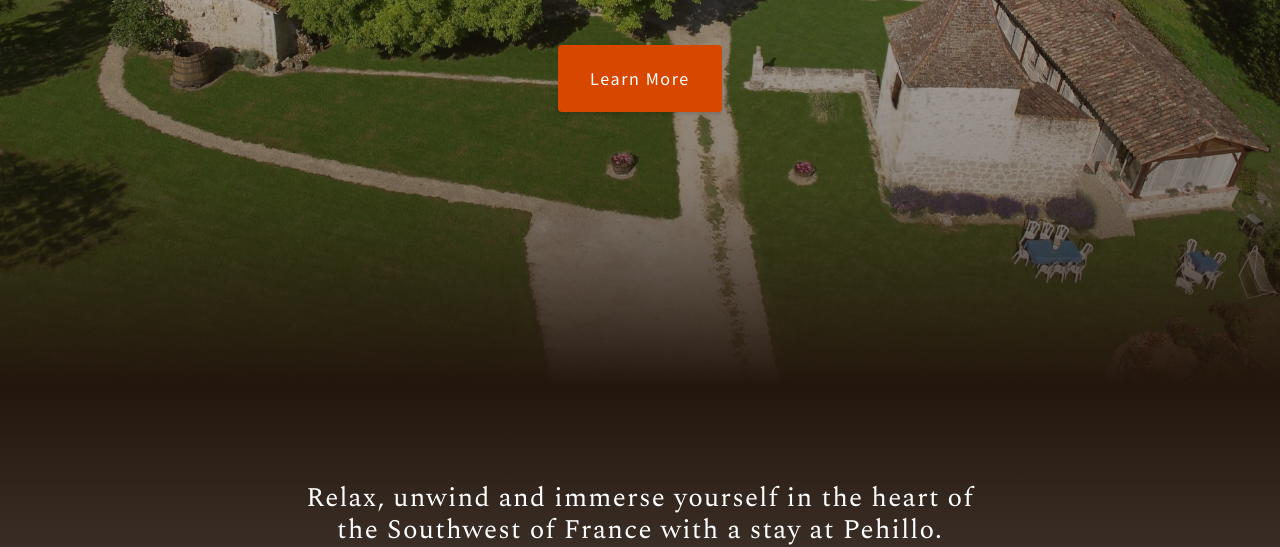
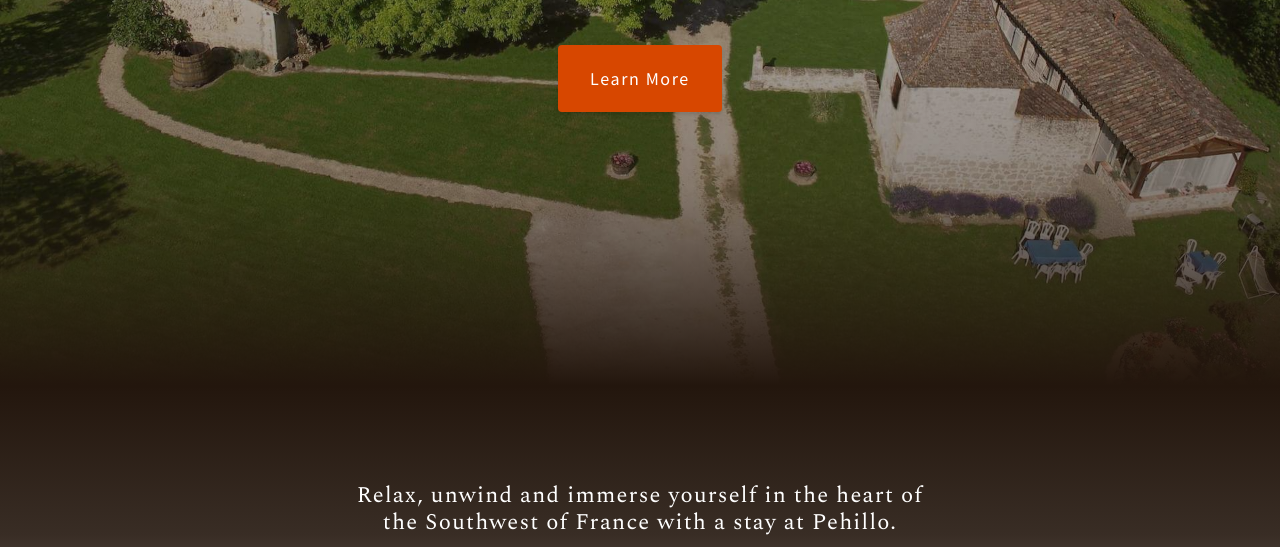
Before and after one commit to pehillocom/pehillocom.github.io, a website with bundled scripts: page index.html in a window 1280 px wide. Shown: the part 414-961 px from the top of the page. Built offline with nearby package versions, Linux system fonts and the light colour scheme.

Commit message:
Update resolution to improve load time for hero image

```diff
--- a/gulpfile.js
+++ b/gulpfile.js
@@ -83,9 +83,7 @@ function js() {
   return gulp
     .src([
       './js/*.js',
-      '!./js/*.min.js',
-      '!./js/contact_me.js',
-      '!./js/jqBootstrapValidation.js'
+      '!./js/*.min.js'
     ])
     .pipe(uglify())
     .pipe(header(banner, {
--- a/index.html
+++ b/index.html
@@ -75,10 +75,10 @@
       <div class="container">
         <div class="row">
           <div class="col-lg-8 mx-auto">
-            <h4 class="text-white mb-5">
+            <h3 class="text-white mb-5">
                 Relax, unwind and immerse yourself in the heart of<br>
                 the Southwest of France with a stay at Pehillo.
-            </h4>
+            </h3>
           </div>
         </div>
       </div>
--- a/js/grayscale.js
+++ b/js/grayscale.js
@@ -35,11 +35,7 @@
   // Collapse the navbar when page is scrolled
   $(window).scroll(navbarCollapse);
 
-
-
-
 })(jQuery); // End of use strict
-
 
 
 // Super quick slideshow
--- a/scss/_masthead.scss
+++ b/scss/_masthead.scss
@@ -4,12 +4,18 @@
   height: auto;
   min-height: 35rem;
   padding: 15rem 0;
+  z-index: 0;
   background-color: $brown;
-  background-image: url('../img/bg-masthead.jpg');
+  background-image: url('../img/bg-masthead-1024.jpg');
   background-position: center;
   background-repeat: no-repeat;
   background-size: cover;
-  z-index: 0;
+  @media (min-width: 1025px) {
+    background-image: url('../img/bg-masthead-1920.jpg');
+  }
+  @media (min-width: 1921px) {
+    background-image: url('../img/bg-masthead.jpg');
+  }
   &:after {
     content: '';
     position: absolute;
--- a/scss/grayscale.scss
+++ b/scss/grayscale.scss
@@ -28,7 +28,9 @@ body {
   background-color: $primary !important;
 }
 
-
+h3 {
+  font-size: 22.5px;
+}
 
 .text-primary {
   color: $primary !important;
```
Also changed, not shown: css/grayscale.css, css/grayscale.min.css, img/bg-masthead-1024.jpg (added), img/bg-masthead-1920.jpg (added).
